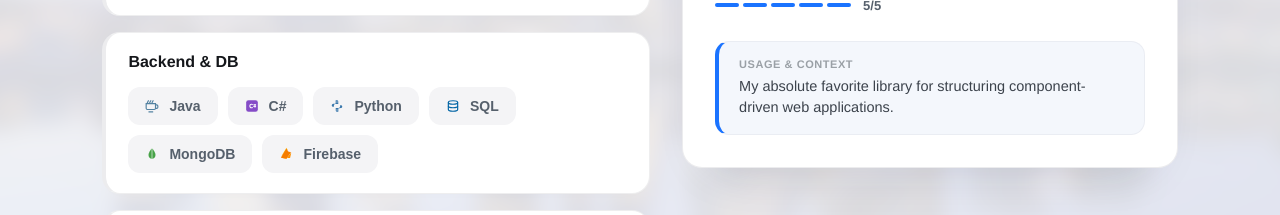
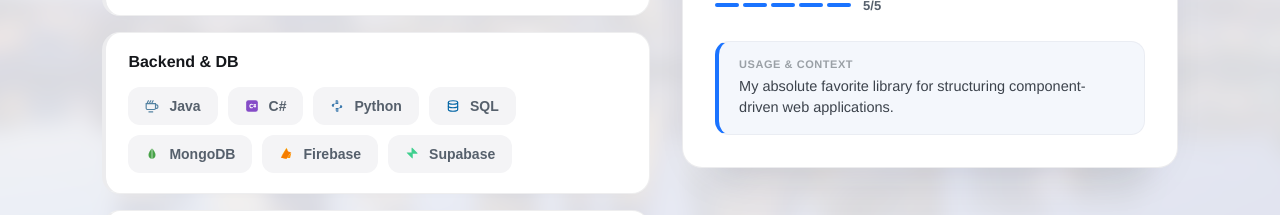
Before and after one commit to gomilo2000/gomilo2000.github.io, a React (Vite) app: page / in a window 1280 px wide. Shown: the part 3260-3475 px from the top of the page. Built offline with nearby package versions, Linux system fonts and the light colour scheme; the HTML template or start-up script is replaced by a standard one.

Commit message:
cv update

```diff
--- a/src/components/Skills.tsx
+++ b/src/components/Skills.tsx
@@ -132,6 +132,15 @@ const SKILL_DETAILS: Record<string, SkillDetail> = {
     useCase: {
       en: 'Used for rapid backend prototyping, user authentication, and real-time database syncing.',
       no: 'Brukt til rask backend-prototyping, brukerautentisering og synkronisering av sanntidsdatabaser.'
+    }
+  },
+  'Supabase': {
+    title: 'Supabase',
+    description: 'Comfortable using Supabase for database management, user authentication, real-time listeners, and relational schemas.',
+    rating: 4,
+    useCase: {
+      en: 'Used as an open-source Firebase alternative, leveraging Postgres for database, authentication, and API endpoints.',
+      no: 'Brukt som et open-source Firebase-alternativ, med Postgres for database, autentisering og API-endepunkter.'
     }
   },
   'HTML5': {
@@ -374,6 +383,14 @@ const SKILL_THEME: Record<string, { color: string; icon: React.ReactNode }> = {
       </svg>
     )
   },
+  'Supabase': {
+    color: '#3ecf8e',
+    icon: (
+      <svg width="14" height="14" viewBox="0 0 24 24" fill="none" style={{ flexShrink: 0 }}>
+        <path d="M21.362 10.404L12.39 1.48C11.96 1.05 11.24 1.35 11.24 1.96v7.35H3.638c-.6 0-.9.73-.48 1.15l8.97 8.93c.43.43 1.15.13 1.15-.48v-7.35h7.6c.6 0 .9-.73.48-1.16z" fill="#3ecf8e" />
+      </svg>
+    )
+  },
   'HTML5': {
     color: '#e34f26',
     icon: (
@@ -521,6 +538,9 @@ const SKILL_DETAILS_NO: Record<string, { description: string }> = {
   'Firebase': {
     description: 'Erfaren med Firebase-tjenester inkludert Firestore, Authentication, Cloud Functions og Hosting.'
   },
+  'Supabase': {
+    description: 'Komfortabel med å bruke Supabase til databasehåndtering, brukerautentisering, sanntidslyttere og relasjonelle skjemaer.'
+  },
   'HTML5': {
     description: 'Erfaren med å skrive ryddige, semantiske HTML-maler koblet med moderne CSS-strukturer.'
   },
@@ -575,7 +595,7 @@ export default function Skills({ language }: SkillsProps) {
   const categories = [
     { id: 'Frontend', title: 'Frontend', items: ['JavaScript', 'TypeScript', 'React', 'Vue'] },
     { id: 'Mobile', title: language === 'en' ? 'Mobile' : 'Mobil', items: ['React Native', 'Swift', 'Kotlin', 'Ionic'] },
-    { id: 'Backend & DB', title: 'Backend & DB', items: ['Java', 'C#', 'Python', 'SQL', 'MongoDB', 'Firebase'] },
+    { id: 'Backend & DB', title: 'Backend & DB', items: ['Java', 'C#', 'Python', 'SQL', 'MongoDB', 'Firebase', 'Supabase'] },
     { id: 'Tools & Styling', title: language === 'en' ? 'Tools & Styling' : 'Verktøy & Styling', items: ['Claude', 'Google AI Studio', 'Antigravity', 'Kling', 'HTML5', 'Tailwind', 'Figma', 'Canva', 'Git / GitHub', 'REST APIs', 'Agile'] },
   ]
 
```
Also changed, not shown: 2 other files (tests, documents, lock files or other folders).
